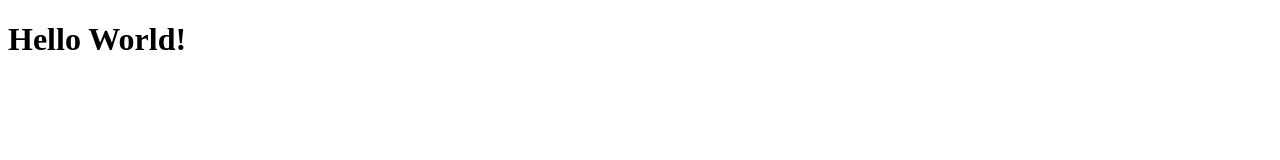
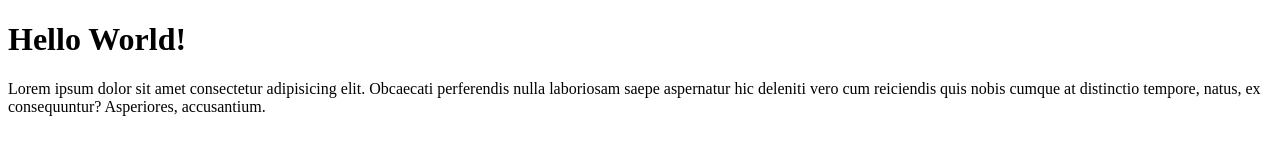
Before and after one commit to Garox7/htmlcss-hello, a plain HTML site: page index.html in a window 1280 px wide. Drawn offline with Linux system fonts and the light colour scheme.

Commit message:
added paragraph

```diff
--- a/index.html
+++ b/index.html
@@ -8,5 +8,6 @@
 </head>
 <body>
     <h1>Hello World!</h1>
+    <p>Lorem ipsum dolor sit amet consectetur adipisicing elit. Obcaecati perferendis nulla laboriosam saepe aspernatur hic deleniti vero cum reiciendis quis nobis cumque at distinctio tempore, natus, ex consequuntur? Asperiores, accusantium.</p>
 </body>
 </html>
```
